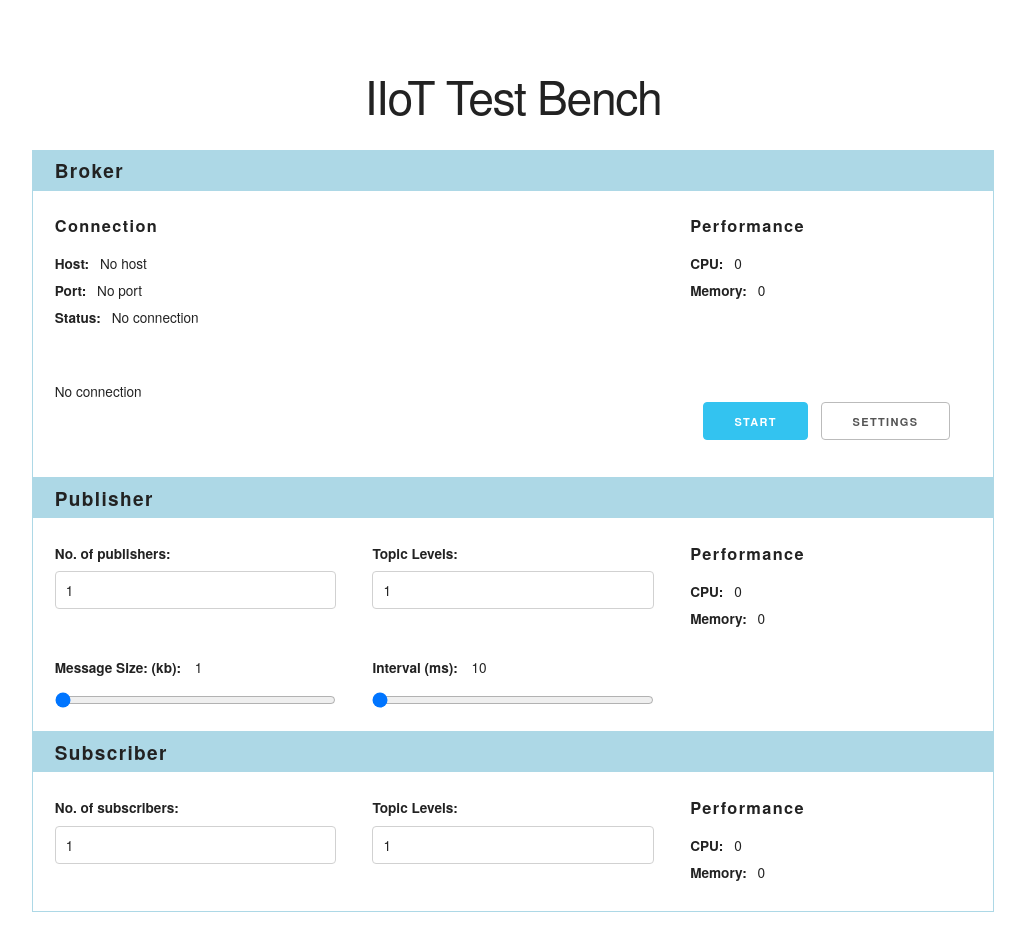
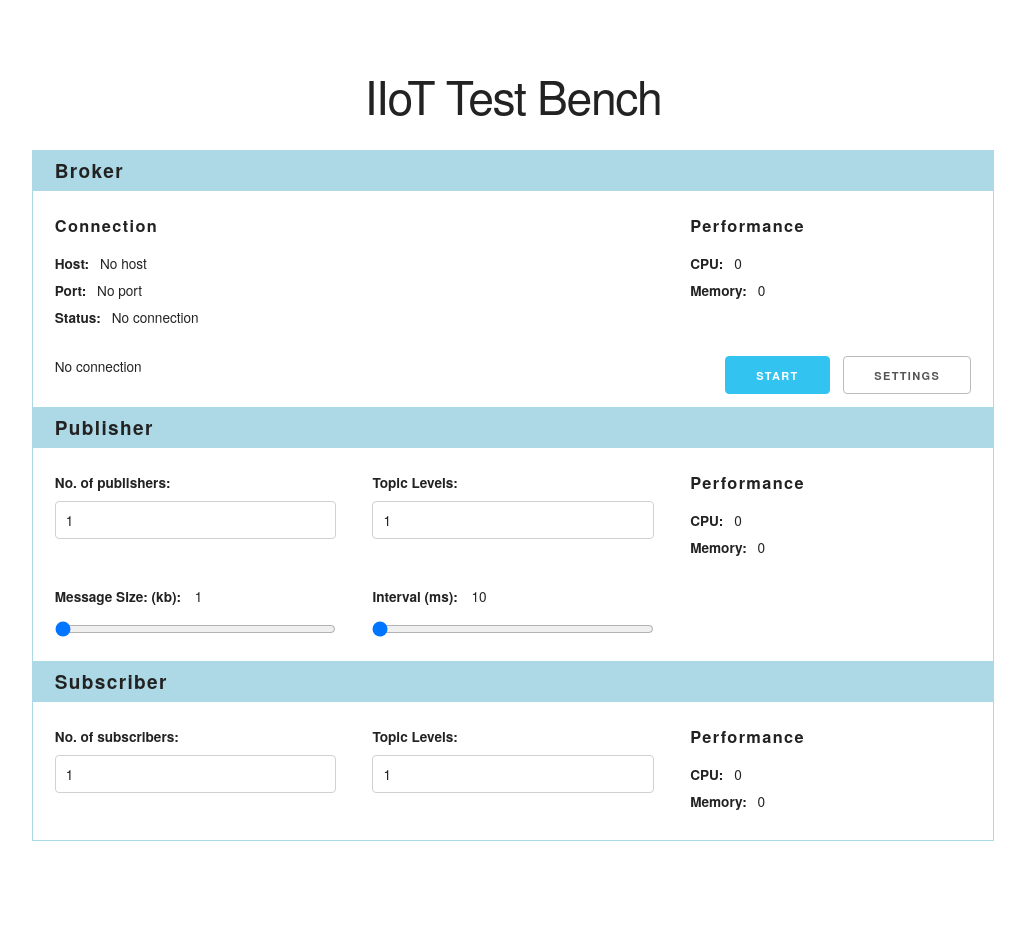
Before and after one commit to Isaac-Ampomah-12/iiot-test-bench, a React (Create React App) app in the folder frontend/: page / in a window 1280 px wide. Shown: the whole page, without its empty margins (127-1152 px from the left). After the commit the page ends 873 px from the top, so only its background shows below. Built offline with nearby package versions, Linux system fonts and the light colour scheme; no server answers.

Commit message:
Refactor css to show testing message

```diff
--- a/frontend/src/components/Broker/Broker.css
+++ b/frontend/src/components/Broker/Broker.css
@@ -1,7 +1,10 @@
+#Broker .row.bottom {
+  padding: 0 1.6rem !important;
+}
 #Broker .buttons {
-  padding: 0 1.6rem;
-  display: flex;
-  justify-content: flex-end;
-  -moz-column-gap: 1rem;
-       column-gap: 1rem;
+  display: inline;
+  float: right;
 }
+#Broker .buttons > button {
+  margin-right: 1rem;
+}
```
